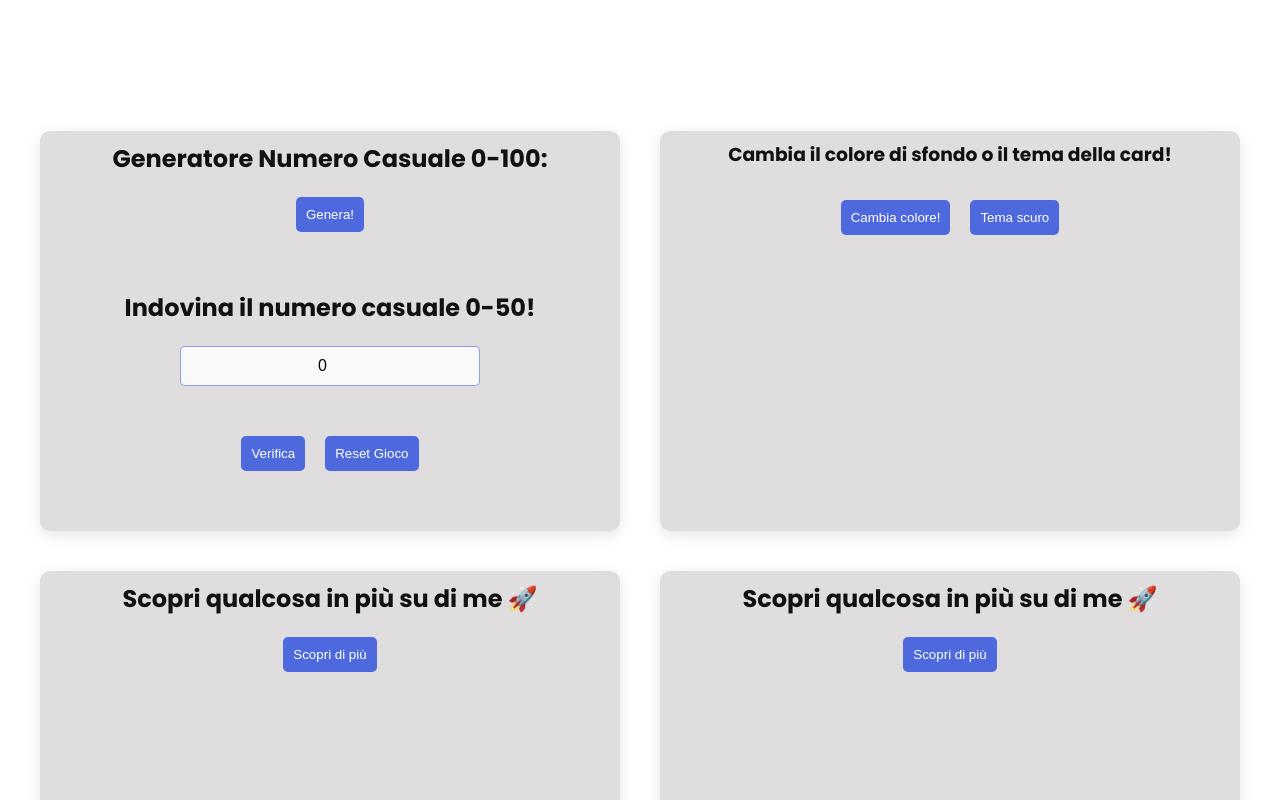
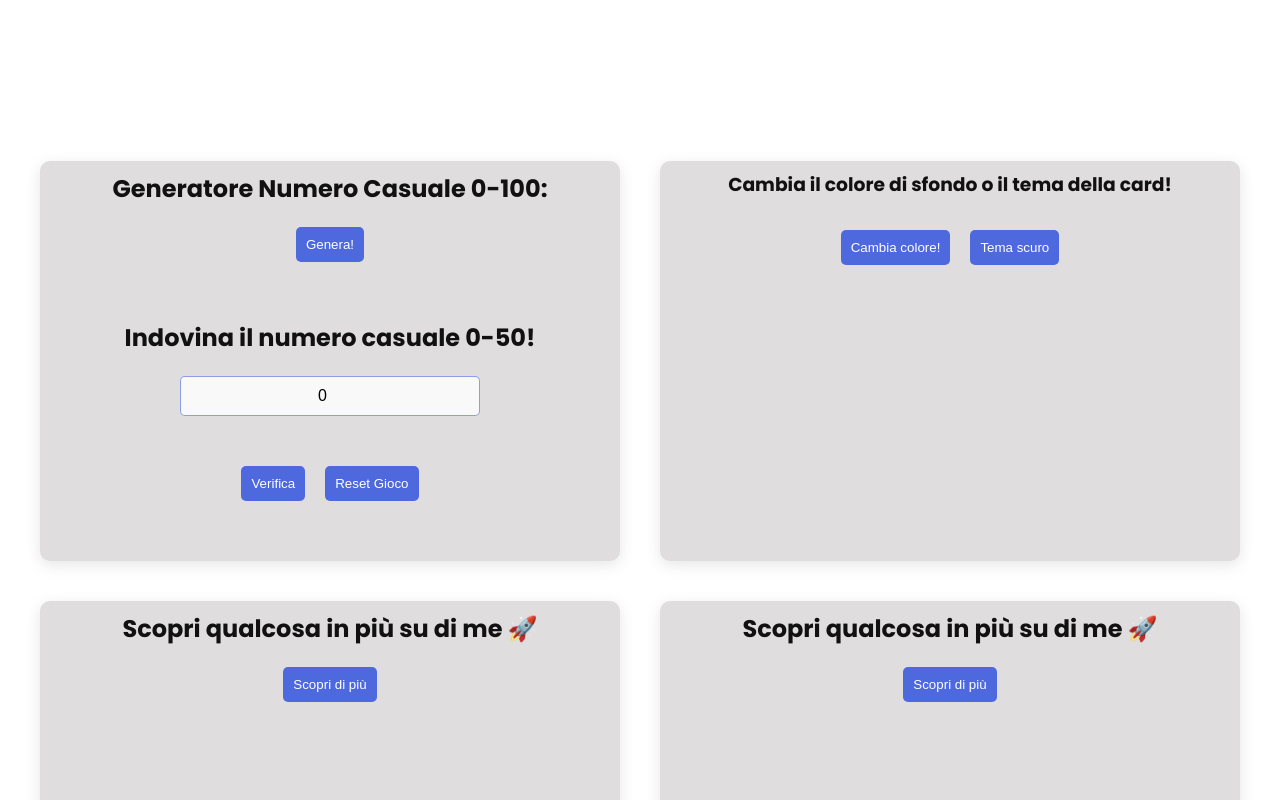
Before and after one commit to GiuseppeLiGioi/personal-portfolio, a React (Vite) app: page / in a window 1280 px wide. Shown: the part 1900-2700 px from the top of the page. Built offline with nearby package versions, Linux system fonts and the light colour scheme.

Commit message:
added. margin-bottom at container

```diff
--- a/src/styles/index.css
+++ b/src/styles/index.css
@@ -227,7 +227,7 @@ li {
   align-items: center;
   gap: 50px;
   max-width: 600px;
-  margin: 0 auto;
+  margin: 30px auto;
 }
 
 .container-card-interactive{
--- a/src/styles/media-query-md.css
+++ b/src/styles/media-query-md.css
@@ -102,7 +102,7 @@
     justify-content: space-between;
     gap: 20px;
     max-width: 740px;
-    margin: 0 auto;
+    margin: 30px auto;
   }
 
   .container-card-interactive,
```
